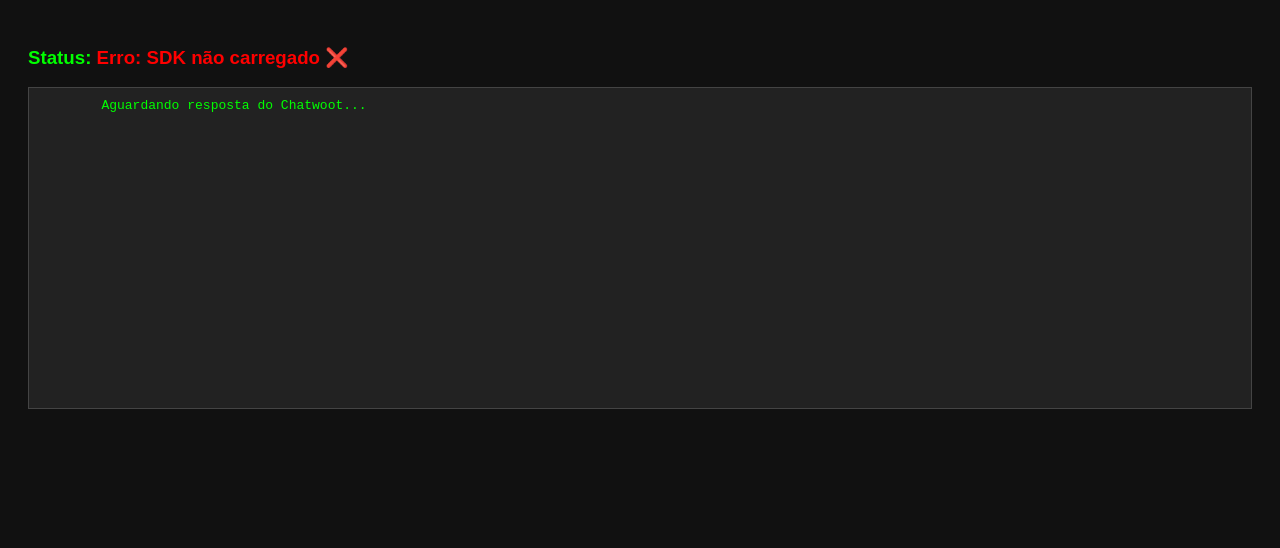
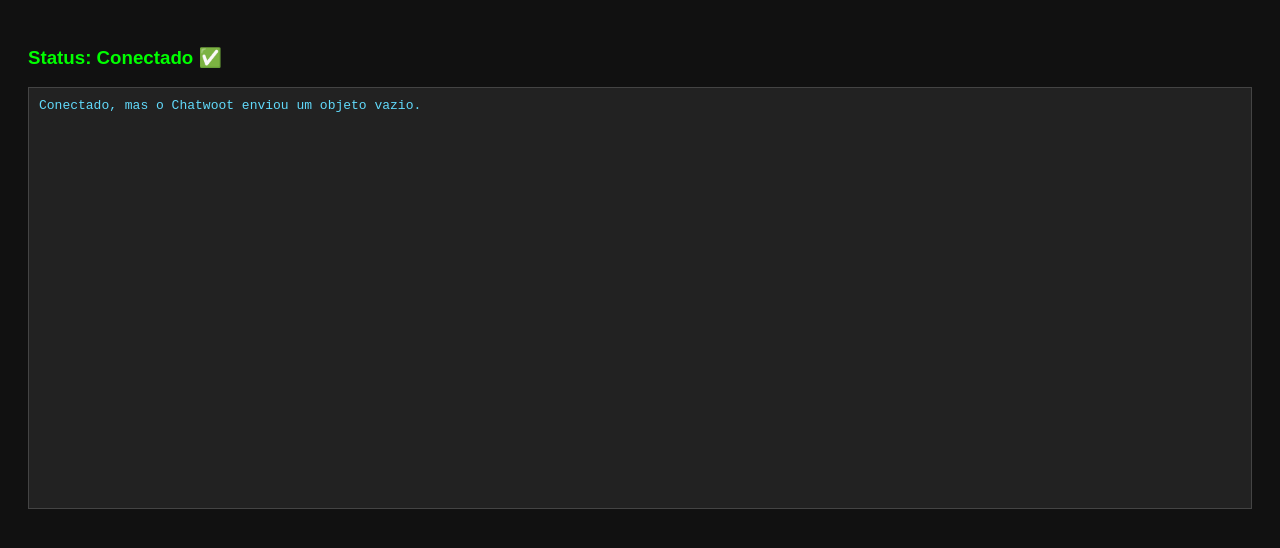
Before and after one commit to clebertonf/meu-woot-app, a plain HTML site: page index.html in a window 1280 px wide. Drawn offline with Linux system fonts and the light colour scheme.

Commit message:
Refactor index.html for Woot Local SDK Test
Updated the HTML structure and integrated a local SDK for Chatwoot.

```diff
--- a/index.html
+++ b/index.html
@@ -2,16 +2,30 @@
 <html>
 <head>
     <meta charset="UTF-8">
-    <title>Woot Test</title>
-    <script src="https://unpkg.com/@chatwoot/dashboard-apps@latest/dist/sdk.js"></script>
+    <title>Woot Local SDK Test</title>
 </head>
 <body style="font-family:sans-serif; background:#111; color:#0f0; padding:20px;">
     <h3>Status: <span id="status" style="color: orange;">Iniciando...</span></h3>
-    <pre id="output" style="background:#222; padding:10px; border:1px solid #444; height: 300px; overflow:auto;">
+    <pre id="output" style="background:#222; padding:10px; border:1px solid #444; height: 400px; overflow:auto; color: #61dafb;">
         Aguardando resposta do Chatwoot...
     </pre>
 
     <script>
+        // --- SDK OFICIAL EMBUTIDO (Para ignorar bloqueios de CSP) ---
+        (function() {
+            var e = {
+                on: function(e, t) { window.addEventListener("message", function(n) {
+                    var o = n.data;
+                    if (typeof o === "string") try { o = JSON.parse(o) } catch (e) {}
+                    if (o.event === e) t(o.data)
+                })},
+                fetchContext: function() { window.parent.postMessage(JSON.stringify({ event: "appContext" }), "*") }
+            };
+            window.chatwoot = e;
+            window.dispatchEvent(new CustomEvent("dashboard-app:ready"));
+        })();
+        // --- FIM DO SDK ---
+
         const statusEl = document.getElementById("status");
         const outputEl = document.getElementById("output");
 
@@ -19,33 +33,28 @@
             statusEl.innerText = "Conectado ✅";
             statusEl.style.color = "#0f0";
 
-            // Função para renderizar os dados
             const render = (data) => {
                 console.log("Dados recebidos:", data);
-                outputEl.textContent = JSON.stringify(data, null, 2);
+                // Se o dado vier vazio, avisamos
+                if (!data || Object.keys(data).length === 0) {
+                    outputEl.textContent = "Conectado, mas o Chatwoot enviou um objeto vazio.";
+                } else {
+                    outputEl.textContent = JSON.stringify(data, null, 2);
+                }
             };
 
-            // Registra os listeners
+            // Escuta os eventos do Chatwoot
             window.chatwoot.on("conversationChanged", render);
             window.chatwoot.on("appContext", render);
 
-            // Tenta buscar o contexto imediatamente
+            // Pede os dados
             window.chatwoot.fetchContext();
         }
 
-        // 1. Tenta pelo evento oficial
-        window.addEventListener("dashboard-app:ready", initializeApp);
-
-        // 2. Backup: Se o SDK já carregou mas o evento passou batido
-        setTimeout(() => {
-            if (window.chatwoot && statusEl.innerText === "Iniciando...") {
-                console.log("SDK detectado via backup (setTimeout)");
-                initializeApp();
-            } else if (!window.chatwoot) {
-                statusEl.innerText = "Erro: SDK não carregado ❌";
-                statusEl.style.color = "red";
-            }
-        }, 2000);
+        // Inicia
+        if (window.chatwoot) {
+            initializeApp();
+        }
     </script>
 </body>
 </html>
```
